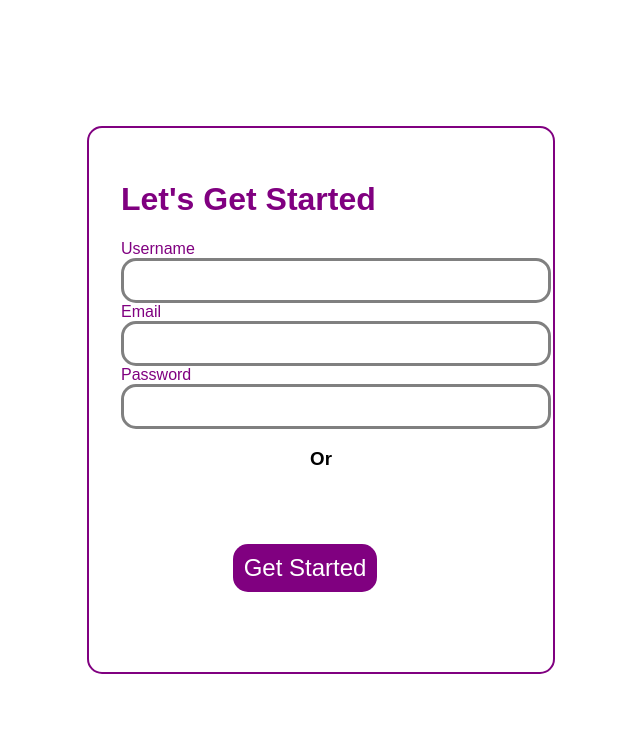
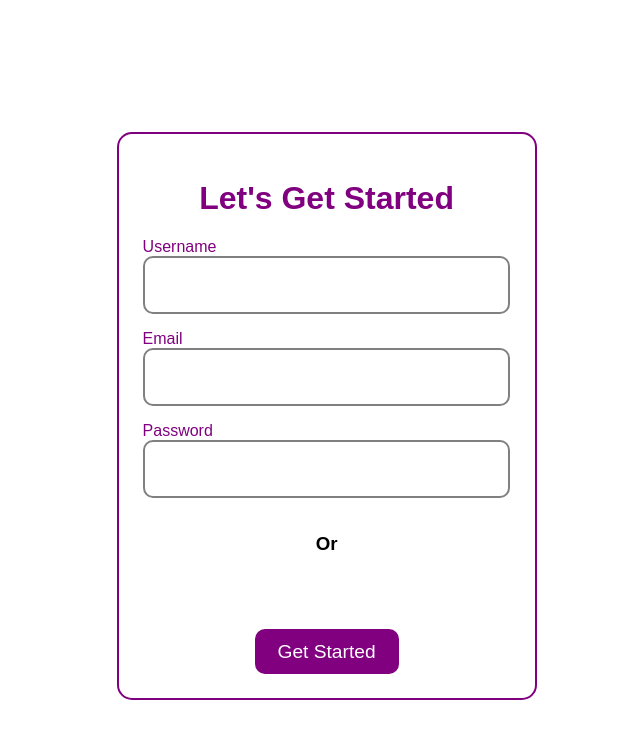
Before and after one commit to ayushsri-17/Daily-Organizer, a React (Vite) app in the folder my-app/: page /LoginPage in a window 1280 px wide. Shown: the top 738 px of the page, without its empty margins (319-959 px from the left). Built offline with nearby package versions, Linux system fonts and the light colour scheme.

Commit message:
last changes

```diff
--- a/my-app/src/Items.css
+++ b/my-app/src/Items.css
@@ -1,24 +1,17 @@
-/* General Body Styles */
-.body {
-  font-family: sans-serif;
+
+.header {
+  box-shadow: 0 2px 4px rgba(0, 0, 0, 0.1);
+  height: 5rem;  /* Adjusted height */
+  position: fixed;
+  width: 100%;
+  top: 0;
+  background-color: rgb(193, 193, 193);
   display: flex;
   align-items: center;
-  justify-content: center;
-  margin: 0;
-  width: 100vh;
-
+  padding: 0 2rem; /* Adds some spacing inside */
+  z-index: 1000; /* Ensures it stays above other elements */
 }
 
-.header{
-  box-shadow: 0 2px 4px 0 rgba(0,0,0,.1);
-  height: 8rem;
-  position: fixed;
-  width: 100%;
-  left: 0;
-  right: 0;
-  top: 0;
-  background-color: rgb(207, 207, 207);
-}
 
 .footer {
   width: 100%; /* Ensure full width */
@@ -29,44 +22,29 @@
 }
 
 /* Item Container Styles */
-.item-container{
-  justify-content: center;
-  align-items: center;
+.item-container {
+  margin-top: 45rem;
+  max-width: 100%;
+  flex-wrap: wrap;
   display: flex;
-  margin: 0;
-  flex-wrap: wrap;
-}
-/* Background for Items */
-.items {
-  margin-top: 20rem;
-  border-radius: 15px;
-  height: 100vh;
+  flex-direction: row;  /* Arrange items in a row */
+  flex-wrap: wrap; /* Allow wrapping if screen size is small */
+  justify-content: center; /* Center align horizontally */
+  align-items: flex-start; /* Align items to the top */
+  gap: 20px; /* Space between items */
+  padding: 20px;
 }
 
-.feel {
-  width: 15rem;
-  height: 3rem;
-  border-radius: 15px;
-  font-size: 1.5rem;
-  background: none;
-  border: 3px solid white;
-  transition: width 0.3s, height 0.3s;
-}
-
-.feel:hover {
-  width: 16rem;
-  height: 4rem;
-}
 
 /*//////////    TO-DO CSS   /////////////////////////*/
 .todo{
-  max-width: 60vh;
+  max-width: 400px;
   background-image: linear-gradient(rgb(242, 242, 242),rgb(227, 146, 160));
   background-color: rgb(212, 212, 212);
   border-radius: 10px;
   height: 50vh;
   margin: 80px;
-  overflow-x: auto;
+  overflow-x: hidden;
   overflow-y: auto;
   box-shadow: 10px 10px 8px #888888;
 }
@@ -80,6 +58,8 @@
   border: 2px solid white;
   margin-left: -2rem;
   margin-right: 1rem;
+  overflow-y: auto;
+  overflow-x: auto;
 }
 
 li{
@@ -107,13 +87,14 @@ li{
 
 .todo-done-btn, .todo-delete-btn{
   background-color:#94a2e5;
-  width:24%;
+  width:25%;
   font-family: sans-serif;
   display: grid;
   font-size: 1.2rem;
-  margin-left: 20rem;
+  margin-left: rem;
   border: 4px solid white;
-  border-radius: 15px;
+  border-radius: 10px;
+  margin:1rem;
   color: white;
   transition: width 0.3s;
 }
@@ -243,3 +224,10 @@ li{
     align-items: center; /* Center vertically */
     margin-bottom: 10px; /* Space between file items */
 }
+
+@media (max-width: 768px) {
+  .header {
+    height: 4rem; /* Slightly smaller on mobile */
+    padding: 0 1rem;
+  }
+}
--- a/my-app/src/Items.jsx
+++ b/my-app/src/Items.jsx
@@ -12,31 +12,15 @@ export default function Items() {
     const navigate = useNavigate();
   return (
     <>
-      <div className="items">
-        <br />
         <div className='header'>
-            <img src={logo}  style={{height:"120px",  backgroundColor:"black", borderRadius:"50%"}}></img>
+            <img src={logo}  style={{maxHeight:"80px",  backgroundColor:"black", borderRadius:"50%"}}></img>
 
-        </div>
-        <div className='info'>
-        <h1 style={{ color: "purple", fontSize: "5rem", fontWeight: "600", textAlign:"center" }}>Start Your Journey</h1>
-        <h1 style={{ color: "black", fontWeight: "300", fontSize: "2rem", textAlign:"center"}}>
-          <label>How are you feeling today </label>
-          <select className="feel" style={{color:"black", backgroundColor:"white"}}>
-            <option>😀 Great</option>
-            <option>😄 Better</option>
-            <option>😊 Good</option>
-            <option>🙂 Okay</option>
-            <option>🙄 Not Okay</option>
-          </select>
-        </h1>
         </div>
         <hr style={{height:"1rem", backgroundColor:"purple"}}></hr>
         <br /><br /><br />
         <div className='item-container'>
-        <div className="todo">
-          <Todo />
-        </div>
+
+        <Todo />
         <TextEditor />
         <CustomEditor />
         <Schedule/>
@@ -44,7 +28,7 @@ export default function Items() {
       <div className="library-container">
         <Uploader />
         </div>
-      </div>
+
      <h3>:)</h3>
     </>
   );
--- a/my-app/src/Login.css
+++ b/my-app/src/Login.css
@@ -9,70 +9,89 @@ html, body {
   background-color: white;
   font-family: sans-serif;
   overflow-x: hidden;
+  padding: 1rem;
 }
 
-
-.container{
+.container {
   border-radius: 20px;
   padding: 20px;
-  width: 30rem;
-  height: 38rem;
+  width: 90%;  /* Changed from fixed width to percentage */
+  max-width: 50rem;
+  height: auto; /* Allow height to adjust dynamically */
   display: flex;
   justify-content: center;
   align-items: center;
   background-image: url('https://i.pinimg.com/originals/ac/54/a1/ac54a128942c750799c2c1fe144d2467.jpg');
+  background-size: cover;
+  background-position: center;
   transition: width 0.3s, height 0.3s;
-
 }
 
-h1{
-  color: white;
-}
-
-h2{
+h1, h2 {
   color: white;
   text-align: center;
 }
 
-.icons{
-  width: 10rem;
+.icons {
+  width: 8rem; /* Reduced for smaller screens */
 }
 
-.error{
+.error {
   color: rgb(167, 30, 30);
 }
 
-.form{
+.form {
   border: 2px solid purple;
-  height: 30rem;
-  width: 25rem;
-  padding: 2rem;
+  width: 90%; /* Allow it to adjust */
+  min-width: 20px;
+  padding: 1.5rem;
   border-radius: 15px;
+  background: rgba(255, 255, 255, 0.9); /* Slight background for readability */
 }
 
-#Username, #Password, #Email{
-  font-size: 2rem;
-  transition: height 0.3s, width 0.3s;
-  border: 3px solid grey;
-  border-radius: 15px;
+#Username, #Password, #Email {
+  font-size: 1.2rem; /* Reduced for smaller screens */
+  width: 90%; /* Adjust width */
+  padding: 1rem;
+  margin-bottom: 1rem;
+  border: 2px solid grey;
+  border-radius: 10px;
 }
 
-#submit{
- margin-top: 1rem;
- margin-left: 7rem;
- background-color: purple;
- color: white;
- border: none;
- border-radius: 15px;
- font-size: 1.5rem;
- padding: 0.5rem;
- height: 3rem;
- width: 9rem;
- transition: height 0.3s, width 0.3s;
- cursor: pointer;
+#submit {
+  display: block;
+  margin: 1rem auto 0 auto; /* Center button */
+  background-color: purple;
+  color: white;
+  border: none;
+  border-radius: 10px;
+  font-size: 1.2rem;
+  padding: 0.7rem;
+  width: 80%;
+  max-width: 9rem;
+  transition: transform 0.3s ease;
+  cursor: pointer;
 }
 
-#submit:hover{
-  height: 3.2rem;
-  width: 10rem;
+#submit:hover {
+  transform: scale(1.05);
 }
+
+/* Mobile Responsiveness */
+@media (max-width: 768px) {
+  .container {
+    width: 100%;
+    height: auto;
+    padding: 1rem;
+  }
+
+  .form {
+    width: 90%;
+    padding: 1rem;
+  }
+
+  #submit {
+    width: 100%;
+    font-size: 1rem;
+  }
+}
--- a/my-app/src/Schedule.jsx
+++ b/my-app/src/Schedule.jsx
@@ -54,7 +54,7 @@ export default function Schedule() {
       </div>
 
       {/* Schedule Table */}
-      <center><table border="4rem"style={{marginTop:"2rem", border:"2px solid purple", backgroundColor:"white", width:"30rem", }}>
+      <center><table border="4rem"style={{marginTop:"2rem", border:"2px solid purple", backgroundColor:"white", width:"25rem", }}>
         <thead>
           <tr>
             <th >Event Name</th>
--- a/my-app/src/Todo.jsx
+++ b/my-app/src/Todo.jsx
@@ -51,6 +51,7 @@ export default function Todo() {
 
   return (
     <>
+     <div className="todo">
       <br />
       <h1 style={{ fontSize: "3rem", textAlign:"center", color:"purple"}}>Your Tasks</h1>
       <ProgressBar completed={calculateProgress()} />
@@ -75,6 +76,7 @@ export default function Todo() {
           </div>
         </ul>
       </div>
+      </div>
     </>
   );
 }
```
